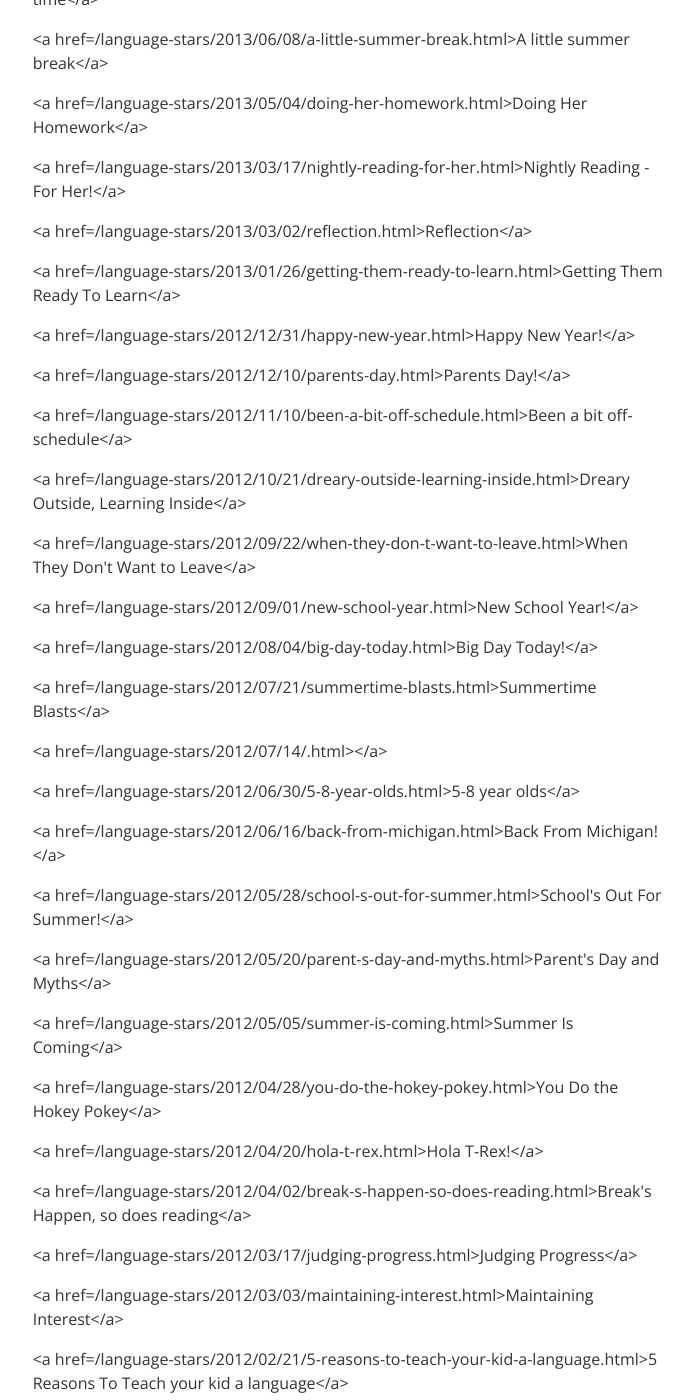
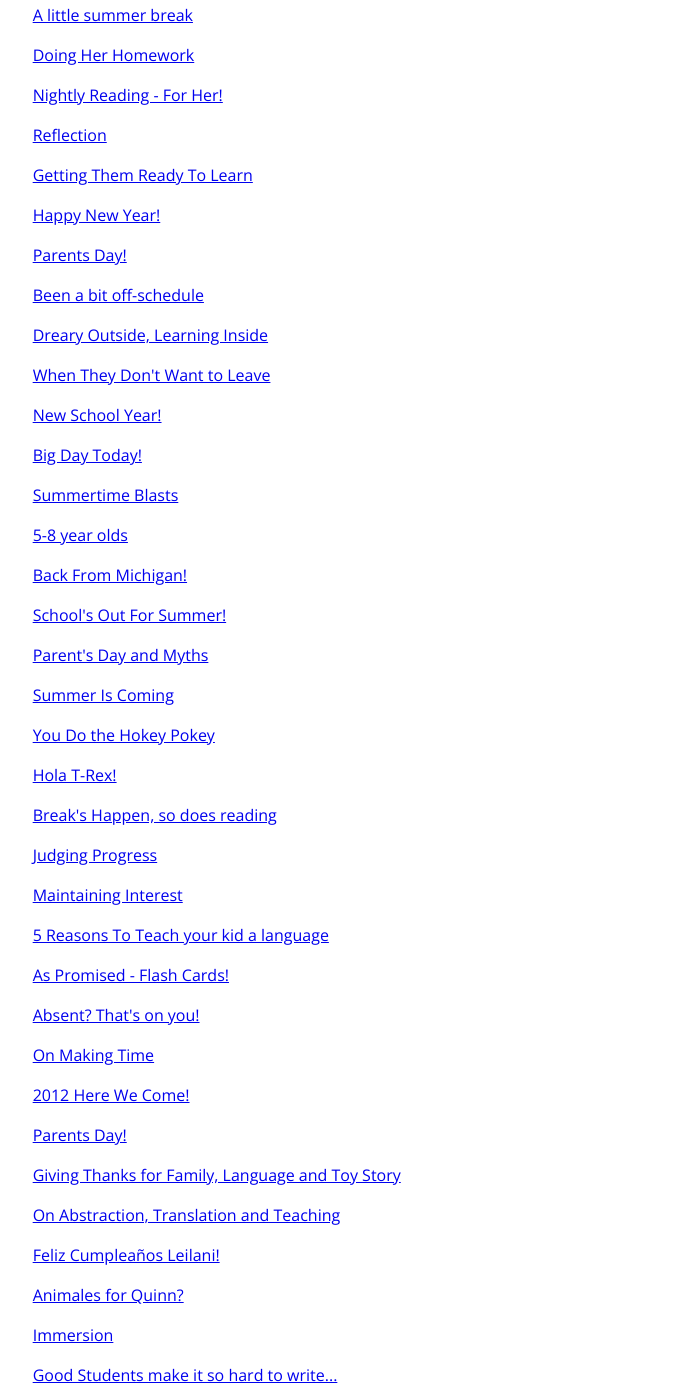
Before and after one commit to paytonrules/paytonrules.github.io, a Jekyll site: the page built from language-stars/index.markdown, in a window 1280 px wide and 1400 px high, scrolled down 1517 px. Shown: the whole window, without its empty margins (244-937 px from the left). Built offline with Jekyll 4.4.1, drawn with Linux system fonts in a browser that asks for light colours; some of the changed text lies outside the part shown.

Commit message:
Fixed - kinda

```diff
--- a/language-stars/_posts/2011-07-16-welcome.html
+++ b/language-stars/_posts/2011-07-16-welcome.html
@@ -1,5 +1,5 @@
 ---
-layout: post
+layout: language-stars
 title: Welcome
 date: 2011-07-16
 comments: false
--- a/language-stars/index.markdown
+++ b/language-stars/index.markdown
@@ -12,5 +12,5 @@ title: Instant Immersion with Leilani
 
 <p>Past Articles</p>
 {% for post in site.categories['language-stars'] offset:1 %}
-<p><a href={{post.url}}>{{post.title}}</a></p>
+<p><a href="{{post.url}}">{{post.title}}</a></p>
 {% endfor %}
```
